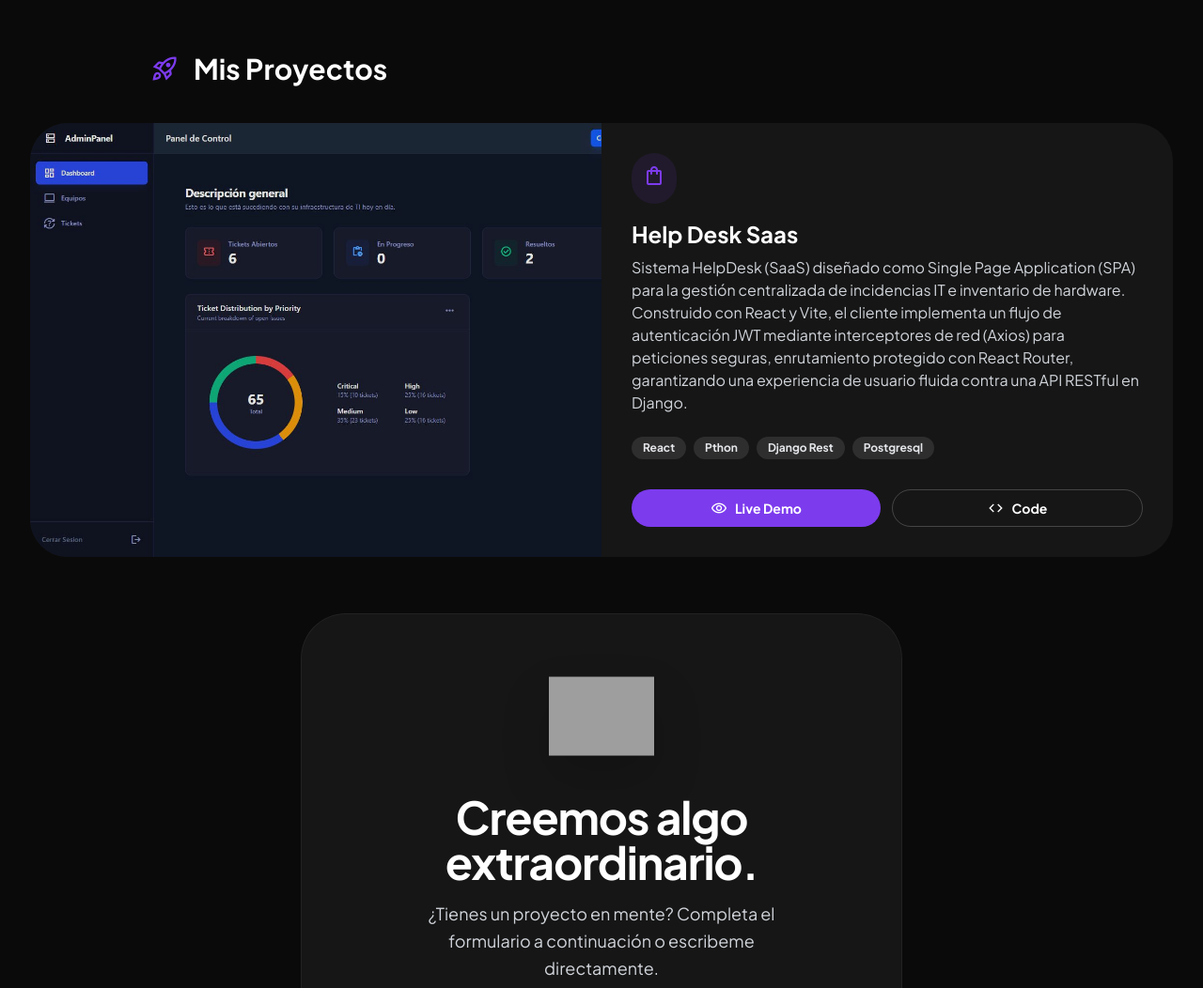
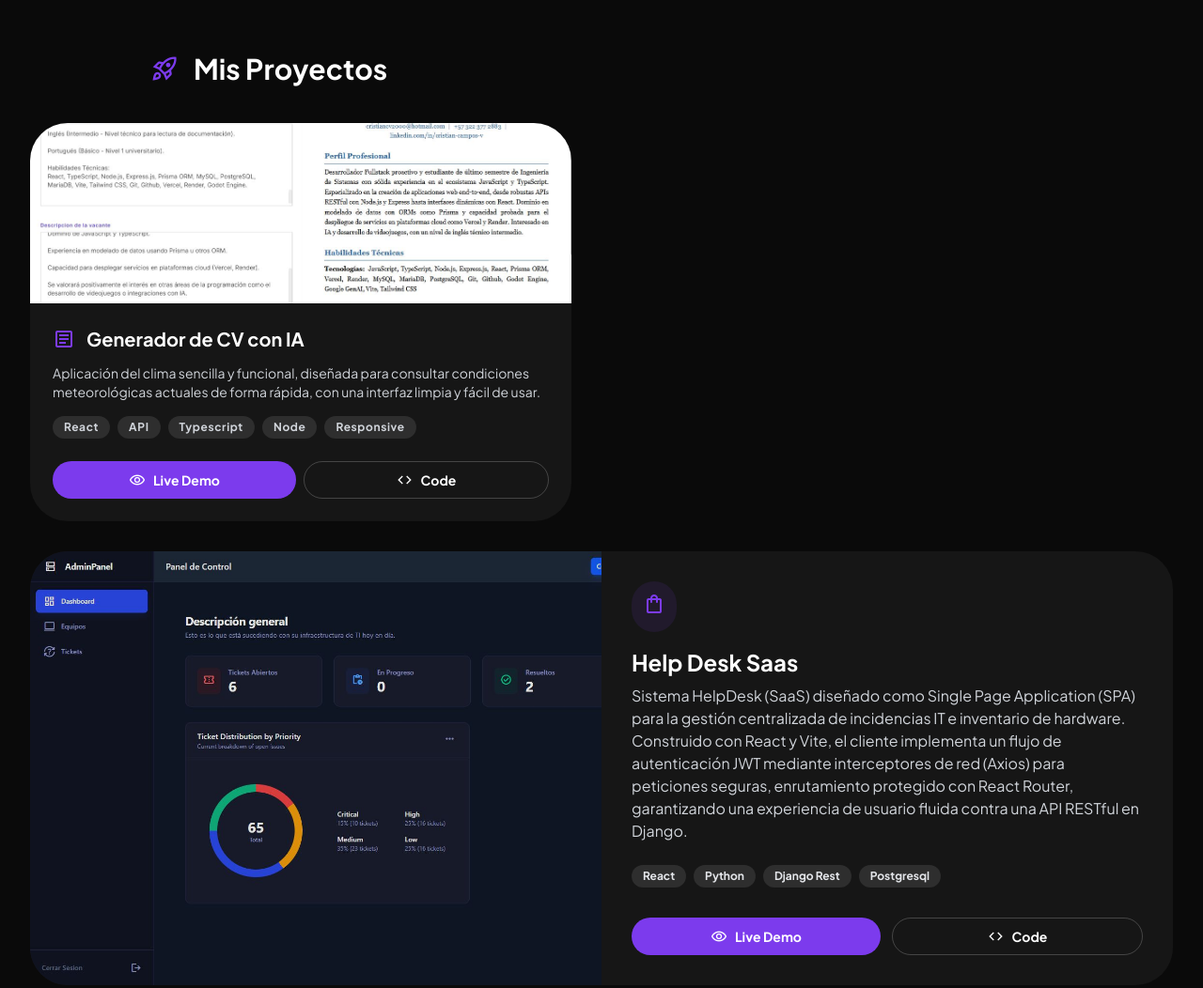
Before and after one commit to FiZBeR/mi-portafolio, a website built with Vite: page index.html in a window 1280 px wide. Shown: the part 1780-2832 px from the top of the page at 94% size. Built offline with nearby package versions, Linux system fonts and the light colour scheme; grey boxes are pictures that could not be loaded.

Commit message:
Actualizacion de Proyectos

```diff
--- a/index.html
+++ b/index.html
@@ -370,12 +370,12 @@
                     alt="Pyhton Logo"
                     class="w-5 h-5"
                     data-alt="React logo icon"
-                    src="https://cdn.jsdelivr.net/gh/devicons/devicon@latest/icons/python/python-original.svg"
+                    src="https://cdn.jsdelivr.net/gh/devicons/devicon@latest/icons/javascript/javascript-original.svg"
                   />
 
                   <span class="text-sm font-semibold dark:text-white"
-                    >Python</span
-                  >
+                    >JavaScript
+                  </span>
                 </div>
                 <div
                   class="flex items-center gap-2 px-3 py-1.5 rounded-lg bg-gray-50 border border-gray-100 dark:bg-card dark:border-0"
@@ -384,11 +384,11 @@
                     alt="DRF Logo"
                     class="w-5 h-5"
                     data-alt="React logo icon"
-                    src="https://cdn.jsdelivr.net/gh/devicons/devicon@latest/icons/djangorest/djangorest-original.svg"
+                    src="https://cdn.jsdelivr.net/gh/devicons/devicon@latest/icons/typescript/typescript-original.svg"
                   />
 
                   <span class="text-sm font-semibold dark:text-white"
-                    >djangorest</span
+                    >TypesScript</span
                   >
                 </div>
                 <div
@@ -425,10 +425,10 @@
                     alt="NextJS Logo"
                     class="w-5 h-5"
                     data-alt="MySQL logo icon"
-                    src="https://cdn.jsdelivr.net/gh/devicons/devicon@latest/icons/mysql/mysql-original.svg"
+                    src="https://cdn.jsdelivr.net/gh/devicons/devicon@latest/icons/postgresql/postgresql-original.svg"
                   />
                   <span class="text-sm font-semibold dark:text-white"
-                    >MySQL</span
+                    >PostgreSQL</span
                   >
                 </div>
               </div>
@@ -620,8 +620,83 @@
         >
         <h2 class="text-3xl font-bold dark:text-white">Mis Proyectos</h2>
       </div>
-      <div class="grid grid-cols-1 md:grid-cols-2 lg:grid-cols-3 gap-8">
+      <div class="grid grid-cols-1 md:grid-cols-2 lg:grid-cols-2 gap-8">
         <!-- Feature Card (Horizontal - Spans 2 cols on LG) -->
+        <!-- CV Generator -->
+        <div
+          class="col-span-1 group bg-white dark:bg-card rounded-xl shadow-soft overflow-hidden hover:shadow-2xl transition-all duration-300 flex flex-col"
+        >
+          <div
+            class="w-full h-48 bg-cover bg-center transition-transform duration-700 group-hover:scale-105"
+            data-alt="GEnerator IA application interface showing his functions"
+            style="background-image: url('/public/Resume IA.JPG')"
+          ></div>
+          <div class="p-6 flex flex-col flex-1">
+            <div class="flex items-center gap-3 mb-3">
+              <span
+                class="material-symbols-outlined text-primary dark:group-hover:text-accent"
+                >article</span
+              >
+              <h3
+                class="text-xl font-bold group-hover:text-primary transition-colors dark:text-white dark:group-hover:text-accent"
+              >
+                Generador de CV con IA
+              </h3>
+            </div>
+            <p
+              class="text-gray-600 dark:text-gray-300 text-sm mb-4 line-clamp-3 flex-1"
+            >
+              Aplicación del clima sencilla y funcional, diseñada para consultar
+              condiciones meteorológicas actuales de forma rápida, con una
+              interfaz limpia y fácil de usar.
+            </p>
+            <div class="flex flex-wrap gap-2 mb-6">
+              <span
+                class="px-3 py-1 rounded-full bg-gray-100 dark:bg-white/10 text-xs font-bold tracking-wider text-gray-600 dark:text-gray-300"
+                >React</span
+              >
+              <span
+                class="px-3 py-1 rounded-full bg-gray-100 dark:bg-white/10 text-xs font-bold tracking-wider text-gray-600 dark:text-gray-300"
+                >API</span
+              >
+              <span
+                class="px-3 py-1 rounded-full bg-gray-100 dark:bg-white/10 text-xs font-bold tracking-wider text-gray-600 dark:text-gray-300"
+                >Typescript</span
+              >
+
+              <span
+                class="px-3 py-1 rounded-full bg-gray-100 dark:bg-white/10 text-xs font-bold tracking-wider text-gray-600 dark:text-gray-300"
+                >Node</span
+              >
+
+              <span
+                class="px-3 py-1 rounded-full bg-gray-100 dark:bg-white/10 text-xs font-bold tracking-wider text-gray-600 dark:text-gray-300"
+                >Responsive</span
+              >
+            </div>
+            <div class="flex gap-2">
+              <a
+                class="flex-1 h-10 px-4 rounded-full bg-primary text-white hover:bg-accent hover:text-black text-sm font-bold transition-colors flex items-center justify-center gap-2"
+                href="https://cv-generator-iota-ivory.vercel.app/"
+              >
+                <span class="material-symbols-outlined text-[18px]"
+                  >visibility</span
+                >
+                Live Demo
+            </a>
+              <a
+                class="flex-1 h-10 px-4 rounded-full border border-gray-300 dark:border-white/20 hover:border-primary text-gray-700 dark:text-white hover:text-primary text-sm font-bold transition-colors flex items-center justify-center gap-2 dark:hover:border-accent dark:hover:text-accent"
+                href="https://github.com/FiZBeR/CV-generator-api"
+              >
+                <span class="material-symbols-outlined text-[18px]">code</span>
+                Code
+          </a>
+            </div>
+          </div>
+        </div>
+
+        <!-- HelpDesk Saas -->
+
         <div
           class="col-span-1 md:col-span-2 lg:col-span-3 group bg-white dark:bg-card rounded-xl shadow-soft overflow-hidden hover:shadow-2xl transition-all duration-300 flex flex-col md:flex-row"
         >
@@ -665,7 +740,7 @@
                 >
                 <span
                   class="px-3 py-1 rounded-full bg-gray-100 dark:bg-white/10 text-xs font-bold text-gray-600 dark:text-gray-200"
-                  >Pthon</span
+                  >Python</span
                 >
                 <span
                   class="px-3 py-1 rounded-full bg-gray-100 dark:bg-white/10 text-xs font-bold text-gray-600 dark:text-gray-200"
@@ -697,7 +772,6 @@
             </div>
           </div>
         </div>
-
 
       </div>
     </section>
```
Also changed, not shown: public/Resume IA.JPG (added).
